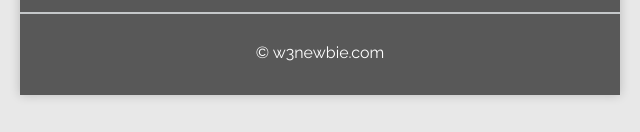
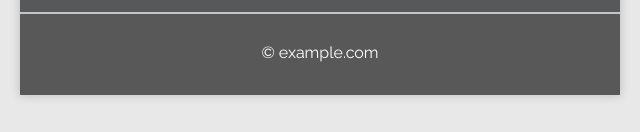
Before and after one commit to Marta3333/UI-UX-Design, a plain HTML site: page index.html in a window 1280 px wide. Shown: the part 5404-5536 px from the top of the page, 320-960 px from the left. Drawn offline with Linux system fonts and the light colour scheme.

Commit message:
Update index.html

```diff
--- a/index.html
+++ b/index.html
@@ -1796,7 +1796,7 @@
 						<table width="100%" style="border-spacing:0;background-color:#585858;" role="presentation">
 							<tbody><tr>
 								<td class="padding content" style="background-color:#585858;padding-top:10px;padding-right:0;padding-bottom:13px;padding-left:0;width:100%;text-align:center;font-size: 16px;color: #ffffff;width:600px;border-top: 2px solid #C4C7C9;">
-									<p style="font-size:16px;line-height:22px;padding-top: 2px;padding-bottom: 2px;"><a href="https://example.com" target="_blank" style="text-decoration: none;color: #ffffff;">© w3newbie.com</a></p>
+									<p style="font-size:16px;line-height:22px;padding-top: 2px;padding-bottom: 2px;"><a href="https://example.com" target="_blank" style="text-decoration: none;color: #ffffff;">© example.com</a></p>
 								</td>
 							</tr>
 						</tbody></table>
```
